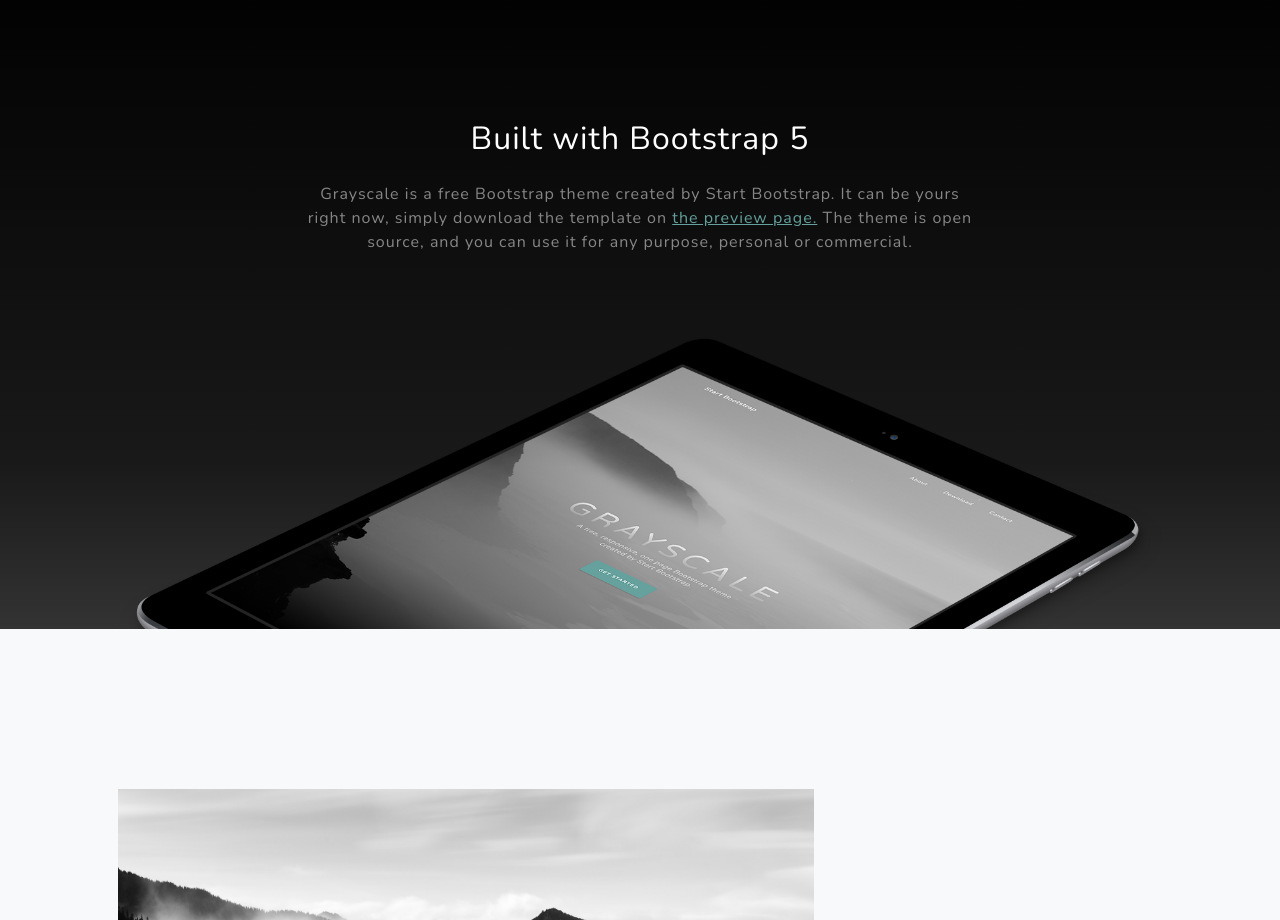
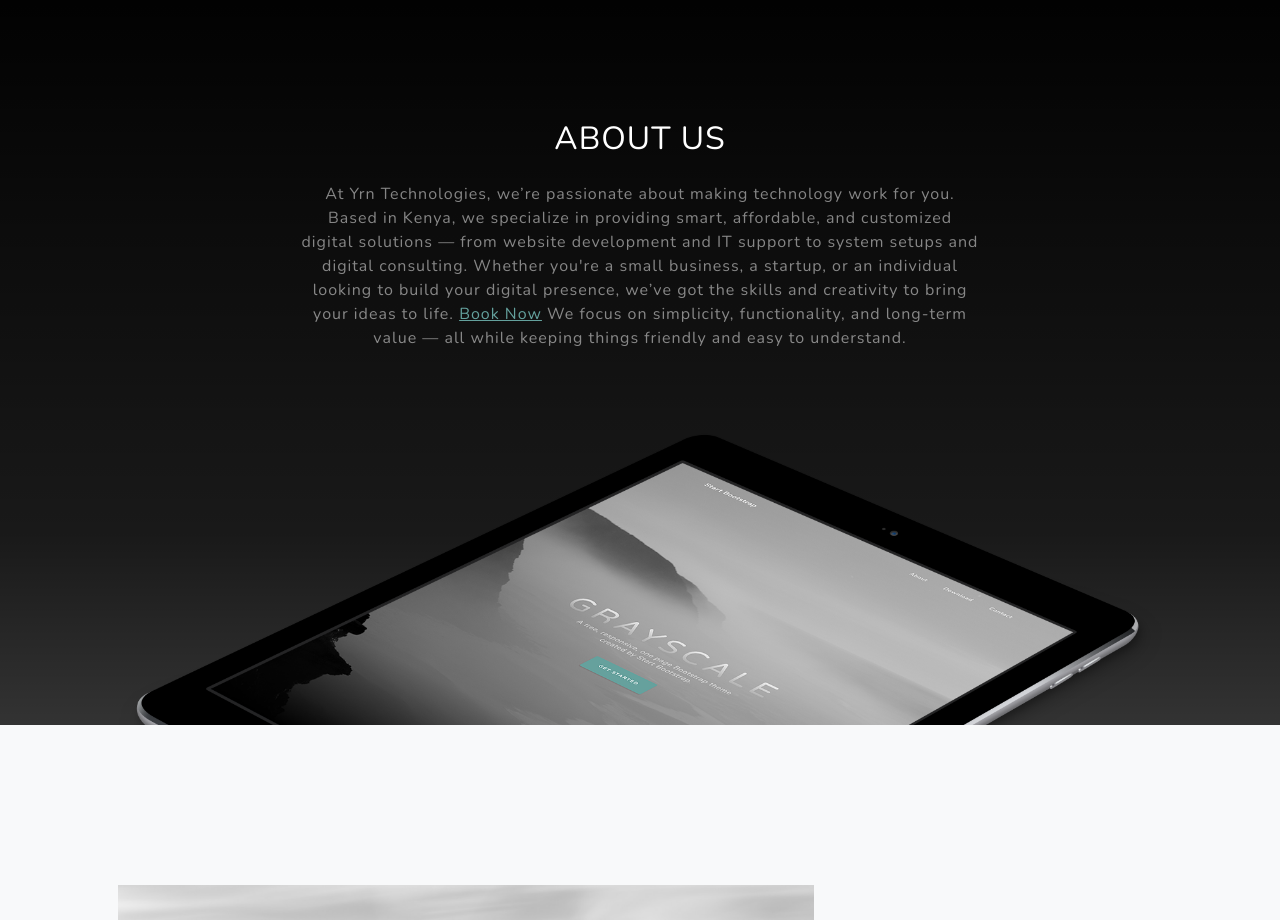
Before and after one commit to beauter/startbootstrap-grayscale-gh-pages, a plain HTML site: page index.html in a window 1280 px wide. Shown: the part 840-1760 px from the top of the page. Drawn offline with nearby package versions, Linux system fonts and the light colour scheme.

Commit message:
first initial template

```diff
--- a/index.html
+++ b/index.html
@@ -53,11 +53,11 @@
             <div class="container px-4 px-lg-5">
                 <div class="row gx-4 gx-lg-5 justify-content-center">
                     <div class="col-lg-8">
-                        <h2 class="text-white mb-4">Built with Bootstrap 5</h2>
+                        <h2 class="text-white mb-4">ABOUT US</h2>
                         <p class="text-white-50">
-                            Grayscale is a free Bootstrap theme created by Start Bootstrap. It can be yours right now, simply download the template on
-                            <a href="https://startbootstrap.com/theme/grayscale/">the preview page.</a>
-                            The theme is open source, and you can use it for any purpose, personal or commercial.
+                            At Yrn Technologies, we’re passionate about making technology work for you. Based in Kenya, we specialize in providing smart, affordable, and customized digital solutions — from website development and IT support to system setups and digital consulting.                          Whether you're a small business, a startup, or an individual looking to build your digital presence, we’ve got the skills and creativity to bring your ideas to life.
+                            <a href="https://docs.google.com/forms/d/e/1FAIpQLSdo1ziHucTRj8891anZQl5bwzh508Mb2lUvLG-zTPZiT8kVmg/viewform?usp=header">Book Now</a>
+                            We focus on simplicity, functionality, and long-term value — all while keeping things friendly and easy to understand.
                         </p>
                     </div>
                 </div>
```
